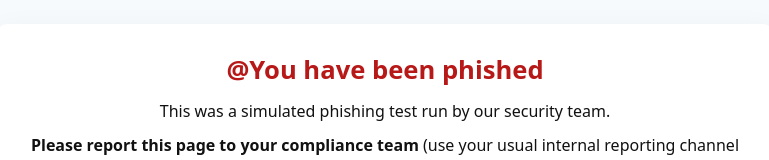
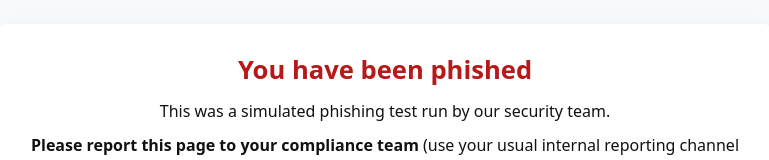
Before and after one commit to mrmrtm/Asset-Manager, a plain HTML site: page index.html in a window 1280 px wide. Shown: the part 274-434 px from the top of the page, without its empty margins (255-1024 px from the left). Drawn offline with Linux system fonts and the light colour scheme.

Commit message:
Update index.html

```diff
--- a/index.html
+++ b/index.html
@@ -6,7 +6,7 @@
 </head>
 <body>
   <main class="card" role="main" aria-labelledby="title">
-    <h1 id="title">@You have been phished</h1>
+    <h1 id="title">You have been phished</h1>
     <p>This was a simulated phishing test run by our security team.</p>
     <p><strong>Please report this page to your compliance team</strong> (use your usual internal reporting channel or email).</p>
     <a class="report" href="mailto:infosec@avvoka.com?subject=Simulated%20Phish%20Report" target="_blank" rel="noopener">Report to compliance</a>
```
